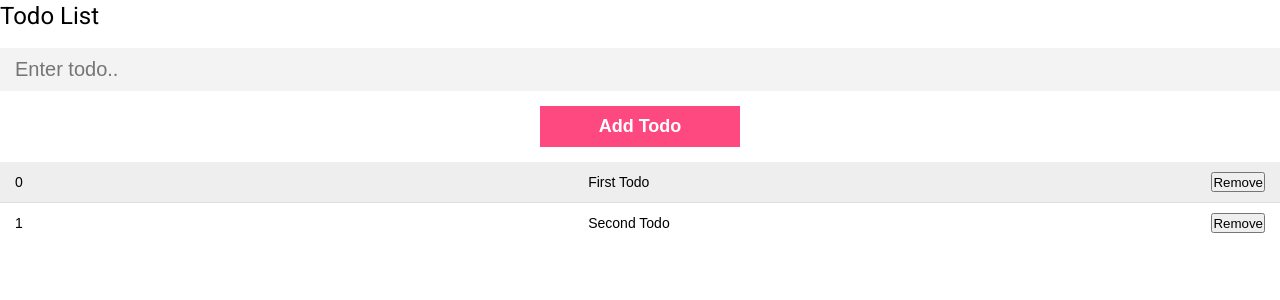
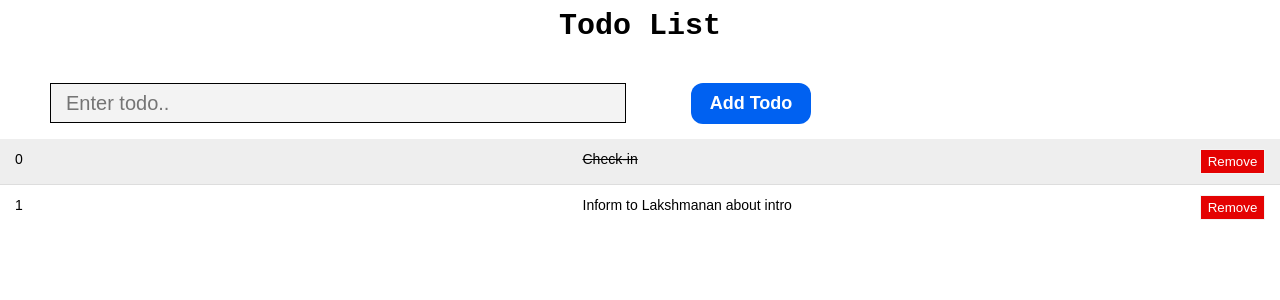
Before and after one commit to ganesh-4114/angular, an Angular app: page / in a window 1280 px wide. Shown: the top 300 px of the page. Built offline with nearby package versions, Linux system fonts and the light colour scheme.

Commit message:
changed UI

```diff
--- a/src/app/app.component.css
+++ b/src/app/app.component.css
@@ -0,0 +1,7 @@
+h1 {
+  text-align: center;
+  padding: 10px;
+  font-family: 'Courier New', Courier, monospace;
+  font-size: 30px;
+  font-weight: 800;
+}
--- a/src/app/components/todos/todos.component.css
+++ b/src/app/components/todos/todos.component.css
@@ -27,12 +27,15 @@
 
 .todo-input {
   display: block;
-  width: 100%;
+  width: 45%;
   padding: 10px 15px;
+  height: 40px;
   appearance: none;
-  border: none;
+  border: 1px solid #000;
   background-color: #f3f3f3;
   margin-top: 15px;
+  margin-left: 50px;
+  margin-right: 50px;
   font-size: 20px;
   outline: none;
 }
@@ -40,14 +43,29 @@
 .todo-submit {
   display: block;
   width: 100%;
-  max-width: 200px;
+  max-width: 120px;
   appearance: none;
   border: none;
+  border-radius: 12px;
   outline: none;
-  background-color: #fe4880;
+  background-color: #0061f1;
   color: #fff;
-  margin: 15px auto;
+  margin: 15px ;
   padding: 10px 15px;
   font-size: 18px;
   font-weight: 700;
 }
+
+.delete {
+  color: #ffffff;
+  background-color: #e40202;
+  height: 25px;
+  width: 65px;
+  border: 1px solid #f3f3f3;
+}
+
+.container {
+  display: flex;
+  flex-direction: row;
+  justify-content: flex-start;
+}
--- a/src/app/components/todos/todos.component.html
+++ b/src/app/components/todos/todos.component.html
@@ -1,5 +1,6 @@
 <div class="todos">
   <form (submit)="addTodo()">
+    <div class="container">
     <input
       type="text"
       name="inputTodo"
@@ -8,6 +9,7 @@
       [(ngModel)]="inputTodo"
     />
     <input type="submit" value="Add Todo" class="todo-submit" />
+  </div>
   </form>
   <div
     *ngFor="let todo of todos; let i = index"
--- a/src/app/components/todos/todos.component.ts
+++ b/src/app/components/todos/todos.component.ts
@@ -15,11 +15,11 @@ export class TodosComponent implements OnInit {
   ngOnInit(): void {
     this.todos = [
       {
-        content: 'First Todo',
-        completed: false,
+        content: 'Check-in',
+        completed: true,
       },
       {
-        content: 'Second Todo',
+        content: 'Inform to Lakshmanan about intro',
         completed: false,
       },
     ];
--- a/src/index.html
+++ b/src/index.html
@@ -2,7 +2,7 @@
 <html lang="en">
   <head>
     <meta charset="utf-8" />
-    <title>Tutorial</title>
+    <title>Todo</title>
     <base href="/" />
     <meta name="viewport" content="width=device-width, initial-scale=1" />
     <link rel="icon" type="image/x-icon" href="favicon.ico" />
```
Also changed, not shown: 1 other file (tests, documents, lock files or other folders).
